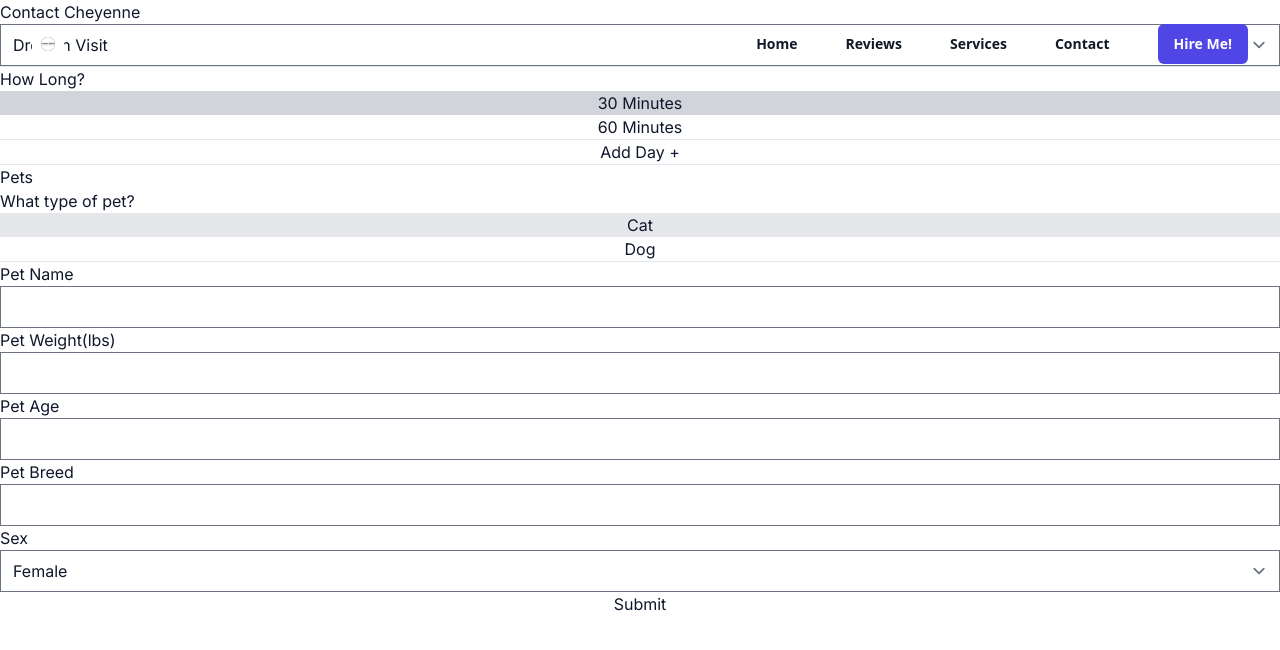
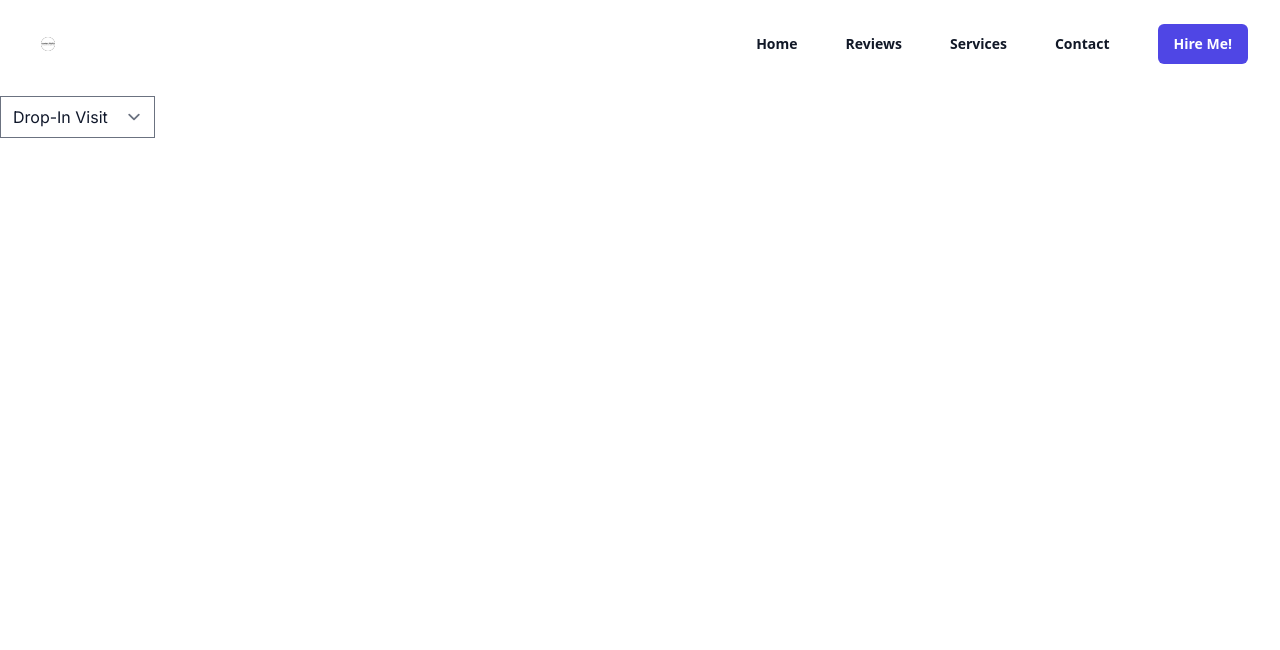
Before and after one commit to HunterHeston/dog-walking, a Next.js app: page /book in a window 1280 px wide. Shown: the top 650 px of the page. Built offline with nearby package versions, Linux system fonts and the light colour scheme.

Commit message:
Create components for each type of booking.

```diff
--- a/pages/book.tsx
+++ b/pages/book.tsx
@@ -6,101 +6,17 @@ enum VisitType {
   HouseSitting = "house-sitting",
 }
 
-enum Duration {
-  ThirtyMinutes = 30,
-  SixtyMinutes = 60,
-}
-
-enum PetType {
-  Cat = "cat",
-  Dog = "dog",
-}
-
 export default function Contact() {
   const [visitType, setVisitType] = useState<VisitType>(VisitType.DropIn);
-  const [duration, setDuration] = useState<Duration>(Duration.ThirtyMinutes);
-  const [visitDates, setVisitDates] = useState<Date[]>([]);
-  const [petType, setPetType] = useState<PetType>(PetType.Cat);
-
-  const handleSubmit = (e: FormEvent) => {
-    e.preventDefault();
-    console.log("Form submitted!");
-    console.log(visitType);
-  };
 
   return (
     <>
-      <main>
-        <h1>Contact Cheyenne</h1>
-        <form onSubmit={handleSubmit} className="flex flex-col" action="submit">
-          <select name="visit-type" id="visit-type">
-            <option value={VisitType.DropIn}>Drop-In Visit</option>
-            <option value={VisitType.DogWalk}>Dog Walk</option>
-            <option value={VisitType.HouseSitting}>House Sitting</option>
-          </select>
-          <hr />
-          <label htmlFor="visit-length">How Long?</label>
-          <button
-            type="button"
-            name="visit-length"
-            className={duration == Duration.ThirtyMinutes ? "bg-gray-300" : ""}
-            onClick={() => setDuration(Duration.ThirtyMinutes)}
-          >
-            30 Minutes
-          </button>
-          <button
-            type="button"
-            name="visit-length"
-            className={duration == Duration.SixtyMinutes ? "bg-gray-300" : ""}
-            onClick={() => setDuration(Duration.SixtyMinutes)}
-          >
-            60 Minutes
-          </button>
-          <hr />
-
-          {visitDates.map((_, i) => (
-            <input key={i} type="datetime-local" name="visit-date" />
-          ))}
-          <button
-            type="button"
-            onClick={() => setVisitDates(visitDates.concat(new Date()))}
-          >
-            Add Day +
-          </button>
-          <hr />
-          <p>Pets</p>
-          <label htmlFor="pet-type">What type of pet?</label>
-          <button
-            type="button"
-            className={petType == PetType.Cat ? "bg-gray-200" : ""}
-            onClick={() => setPetType(PetType.Cat)}
-          >
-            Cat
-          </button>
-          <button
-            type="button"
-            className={petType == PetType.Dog ? "bg-gray-200" : ""}
-            onClick={() => setPetType(PetType.Dog)}
-          >
-            Dog
-          </button>
-          <hr />
-          <label htmlFor="pet-name">Pet Name</label>
-          <input type="text" name="pet-name" />
-          <label htmlFor="pet-weight">Pet Weight(lbs)</label>
-          <input type="number" name="pet-weight" />
-          <label htmlFor="pet-age">Pet Age</label>
-          <input type="number" name="pet-age" />
-          <label htmlFor="pet-breed">Pet Breed</label>
-          <input type="text" name="pet-breed" />
-          <label htmlFor="Sex">Sex</label>
-          <select name="sex" id="sex">
-            <option>Female</option>
-            <option>Male</option>
-          </select>
-
-          <button type="submit">Submit</button>
-        </form>
+      <main className="py-24">
+        <select name="visit-type" id="visit-type">
+          <option value={VisitType.DropIn}>Drop-In Visit</option>
+          <option value={VisitType.DogWalk}>Dog Walk</option>
+          <option value={VisitType.HouseSitting}>House Sitting</option>
+        </select>
       </main>
     </>
   );
```
